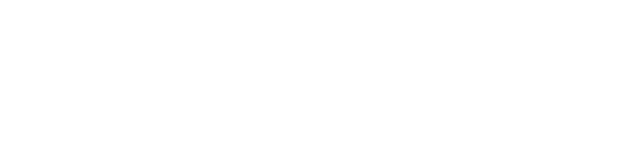
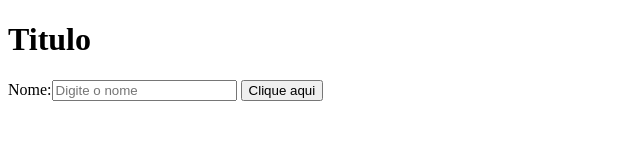
Before and after one commit to Tpz64/aula_26.09.23, a plain HTML site: page index.html in a window 1280 px wide. Shown: the whole page, without its empty margins (0-640 px from the left). Drawn offline with Linux system fonts and the light colour scheme.

Commit message:
Adcionando comando básico

```diff
--- a/index.html
+++ b/index.html
@@ -6,6 +6,12 @@
     <title>Aula 26.09</title>
 </head>
 <body>
+    <h1 id="titulo">Titulo</h1>
+
+    Nome:<input type="text" name="nome" id="idNome"
+    placeholder="Digite o nome"/>
+    <button onclick="mudar()">Clique aqui</button>
+
 
     <script src="script.js"></script>
 </body>
--- a/script.js
+++ b/script.js
@@ -1,3 +1,4 @@
+/*
 // switch
 
 //let opcao = 4;
@@ -64,7 +65,7 @@ while(cont<20){
 }
 */
 //do while
-
+/*
 let valor2=0
 
 do{
@@ -83,4 +84,12 @@ function avisar(){
     alert("Avisar")
     alert("Avisar parte 2")
 }
-avisar()
+avisar()*/
+
+let novo = document.getElementById("idNome")
+
+function mudar(){
+
+document.getElementById("titulo").innerHTML = novo.value
+
+}
```
